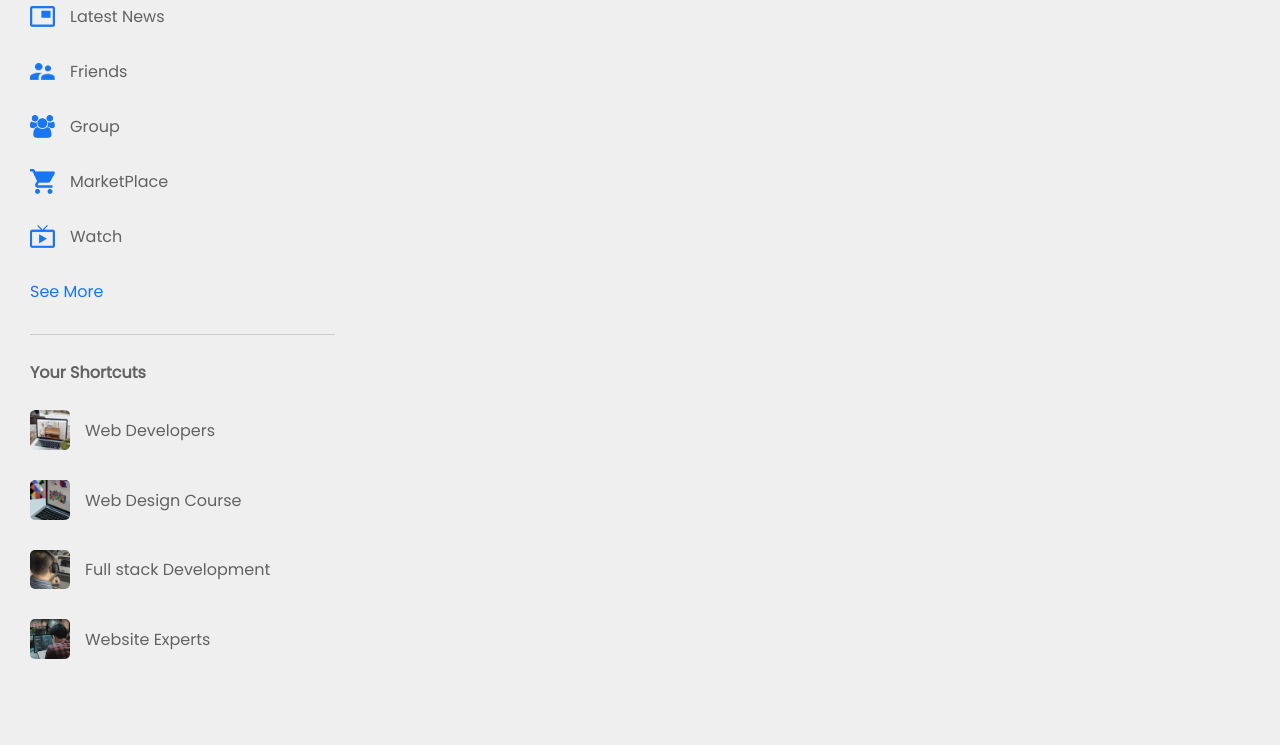
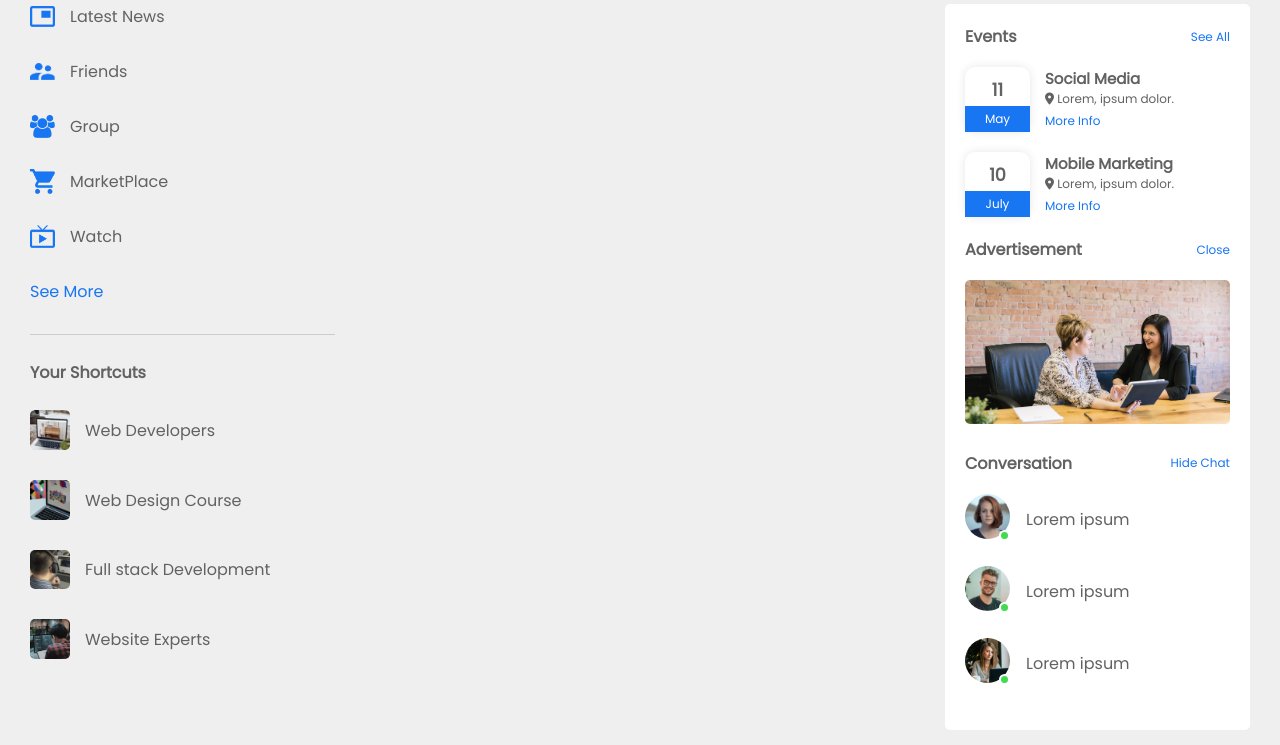
Before and after one commit to FatemaAkter11/facebook, a plain HTML site: page index.html in a window 1280 px wide. Shown: the part 70-815 px from the top of the page. Drawn offline with Linux system fonts and the light colour scheme.

Commit message:
right sidebar added

```diff
--- a/css/style.css
+++ b/css/style.css
@@ -2,10 +2,11 @@
 *{
     padding: 0;
     margin: 0;
-    font-family: 'Poppins', sans-serif;
+    box-sizing: border-box;
 }
 body{
     background-color: #efefef;
+    font-family: 'Poppins', sans-serif;
 }
 
 /* header part styles start */
@@ -91,12 +92,6 @@ nav{
     top: 70px;
     align-self: flex-start;
 }
-.right-sidebar{
-    flex-basis: 25%;
-    position: sticky;
-    top: 70px;
-    align-self: flex-start;
-}
 .main-content{
     flex-basis: 47%;
 }
@@ -129,4 +124,90 @@ nav{
     font-weight: 600;
 }
 
+/* left-sidebar style end  */
+
+/* right-sidebar style start  */
+.right-sidebar{
+    flex-basis: 25%;
+    position: sticky;
+    top: 70px;
+    align-self: flex-start;
+    background-color: #fff;
+    padding: 20px;
+    border-radius: 5px;
+    color:#626262;
+}
+.sidebar-title{
+    display: flex;
+    align-items: center;
+    justify-content: space-between;
+    margin-bottom: 18px;
+}
+.sidebar-title p{
+    font-size: 16px;
+    font-weight: 700;
+}
+.sidebar-title a{
+    text-decoration: none;
+    font-size: 12px;
+    color: #1876f2;
+}
+.event{
+    display: flex;
+    font-size: 15px;
+    margin-bottom: 20px;
+}
+.left-event{
+    width: 65px;
+    height: 65px;
+    margin-right: 15px;
+    padding-top: 10px;
+    border-radius: 10px;
+    text-align: center;
+    position: relative;
+    box-shadow: 0 0 10px rgba(0,0,0,0.1);
+}
+.left-event span{
+    width: 100%;
+    position: absolute;
+    bottom: 0;
+    left: 0;
+    color: #fff;
+    font-size: 12px;
+    padding: 4px 0;
+    background-color: #1876f2;
+}
+.event p{
+    font-size: 12px;
+}
+.event a{
+    text-decoration: none;
+    color: #1876f2;
+    font-size: 12px;
+}
+.sidebar-ads{
+    width: 100%;
+    margin-bottom: 20px;
+    border-radius: 5px;
+}
+.online-list{
+    display: flex;
+    align-items: center;
+    margin-bottom: 20px;
+}
+.online-list .online{
+    width: 45px;
+    border-radius: 50%;
+    margin-right: 16px;
+}
+.online-list .online img{
+    width: 45px;
+    border-radius: 50%;
+}
+.online-list .online::after{
+    top: unset;
+    bottom: 5px;
+}
+
+/* right-sidebar style end  */
 /* main part style end */
--- a/index.html
+++ b/index.html
@@ -12,10 +12,10 @@
     <link rel="preconnect" href="https://fonts.googleapis.com">
     <link rel="preconnect" href="https://fonts.gstatic.com" crossorigin>
     <link href="https://fonts.googleapis.com/css2?family=Poppins&display=swap" rel="stylesheet">
-
     <!-- favicon added -->
     <link rel="shortcut icon" href="images/favicon.png" type="image/x-icon">
-
+    <!-- font-awesome -->
+    <script src="https://kit.fontawesome.com/0cbac61452.js" crossorigin="anonymous"></script>
 </head>
 
 <body>
@@ -68,7 +68,61 @@
             <!------- main-content start ------->
             <div class="main-content"></div>
             <!------- right-sidebar start ------->
-            <div class="right-sidebar"></div>
+            <div class="right-sidebar">
+                <div class="sidebar-title">
+                    <h4>Events</h4>
+                    <a href="#">See All</a>
+                </div>
+                <div class="event">
+                    <div class="left-event">
+                        <h3>11</h3>
+                        <span>May</span>
+                    </div>
+                    <div class="right-event">
+                        <h4>Social Media</h4>
+                        <p><i class="fas fa-map-marker-alt"></i> Lorem, ipsum dolor.</p>
+                        <a href="#">More Info</a>
+                    </div>
+                </div>
+                <div class="event">
+                    <div class="left-event">
+                        <h3>10</h3>
+                        <span>July</span>
+                    </div>
+                    <div class="right-event">
+                        <h4>Mobile Marketing</h4>
+                        <p><i class="fas fa-map-marker-alt"></i> Lorem, ipsum dolor.</p>
+                        <a href="#">More Info</a>
+                    </div>
+                </div>
+                <div class="sidebar-title">
+                    <h4>Advertisement</h4>
+                    <a href="#">Close</a>
+                </div>
+                <img class="sidebar-ads" src="images/advertisement.png" alt="">
+                <div class="sidebar-title">
+                    <h4>Conversation</h4>
+                    <a href="#">Hide Chat</a>
+                </div>
+                <div class="online-list">
+                    <div class="online">
+                        <img src="images/member-1.png" alt="">
+                    </div>
+                    <p>Lorem ipsum</p>
+                </div>
+                <div class="online-list">
+                    <div class="online">
+                        <img src="images/member-2.png" alt="">
+                    </div>
+                    <p>Lorem ipsum</p>
+                </div>
+                <div class="online-list">
+                    <div class="online">
+                        <img src="images/member-3.png" alt="">
+                    </div>
+                    <p>Lorem ipsum</p>
+                </div>
+            </div>
         </div>
     </main>
     <!-- main part end -->
```
